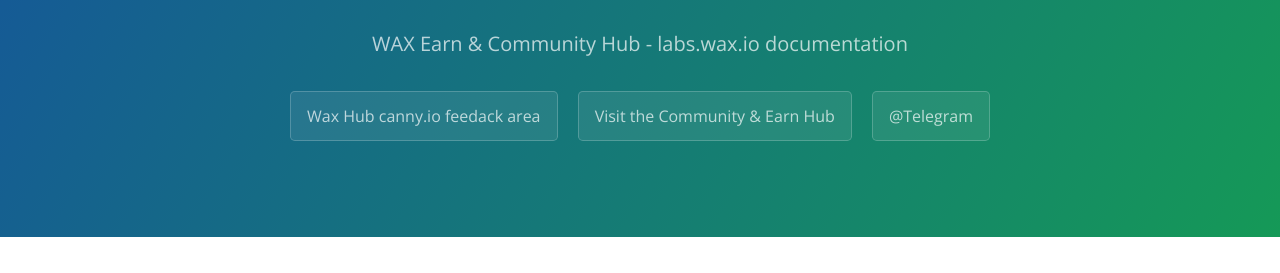
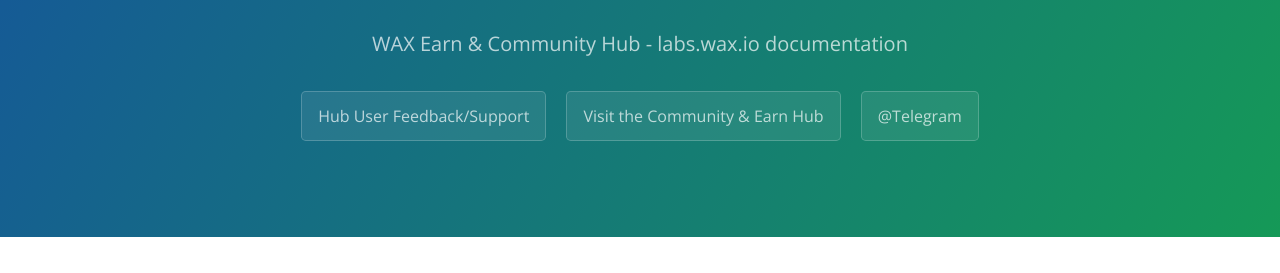
Before and after one commit to KleeblattGames/KleeblattGames.github.io, a Jekyll site: the page built from index.md, in a window 1280 px wide. Shown: the part 146-419 px from the top of the page. Built offline with Jekyll 4.4.1, drawn with Linux system fonts in a browser that asks for light colours; comment, search, counter and statistics services are not loaded.

Commit message:
Update default.html

```diff
--- a/_layouts/default.html
+++ b/_layouts/default.html
@@ -22,7 +22,7 @@
         <a href="{{ site.github.repository_url }}" class="btn">View on GitHub</a>
       {% endif %}
       {% if site.show_downloads %}
-        <a href="https://kleeblatt-games.canny.io/" class="btn">Wax Hub canny.io feedack area</a>
+        <a href="https://kleeblatt-games.canny.io/" class="btn">Hub User Feedback/Support</a>
         <a href="https://waxhub.kleeblatt.games" class="btn">Visit the Community & Earn Hub</a>
         <a href="https://t.me/+491747633376" class="btn">@Telegram</a>
       {% endif %}
```
